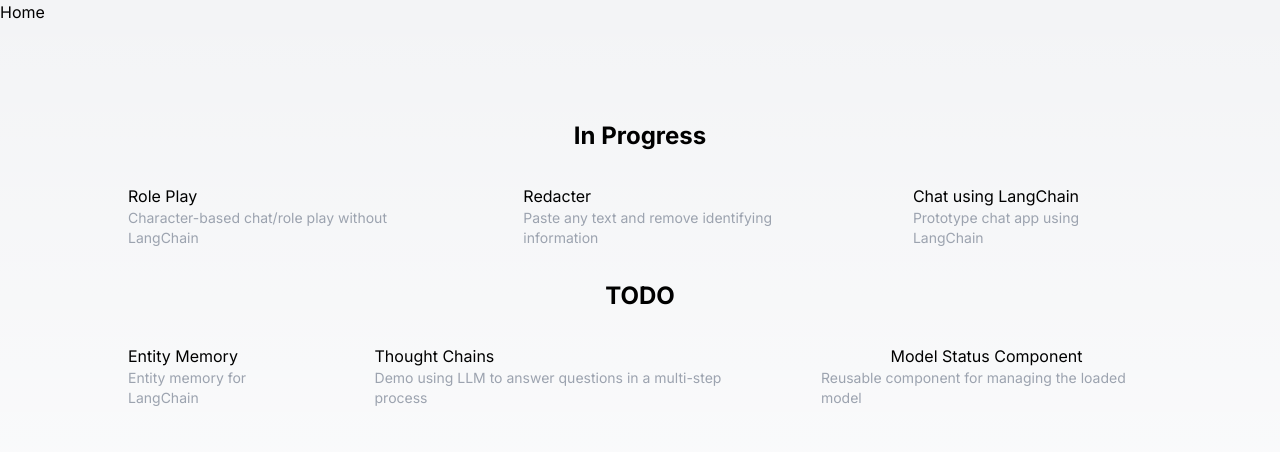
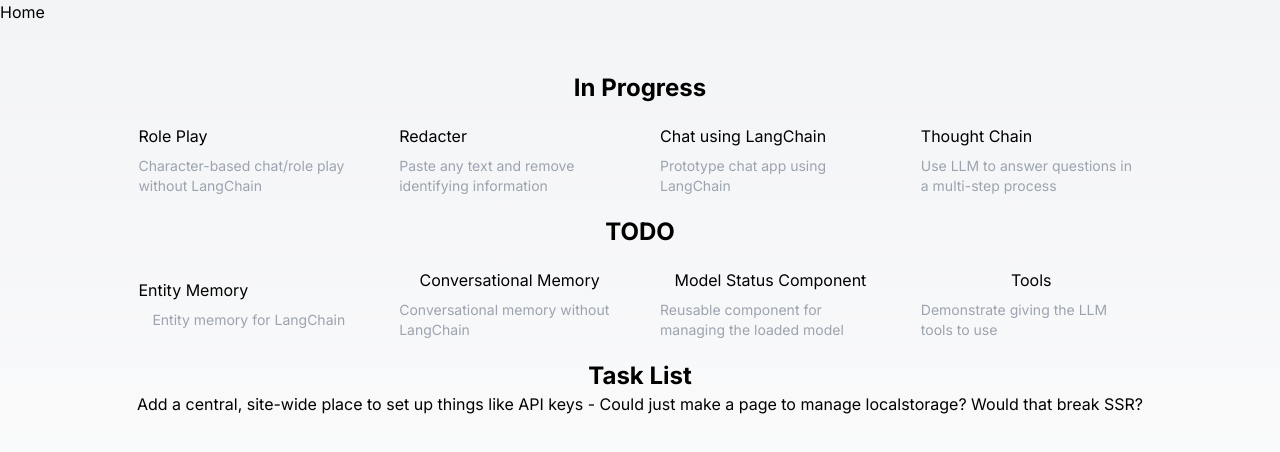
Before and after one commit to parsehex/ai-experiments, a Next.js app: page / in a window 1280 px wide. Shown: the top 452 px of the page. Built offline with nearby package versions, Linux system fonts and the light colour scheme.

Commit message:
update home page

```diff
--- a/src/app/page.tsx
+++ b/src/app/page.tsx
@@ -7,7 +7,10 @@ const Item = ({
 	description: string;
 	href?: string;
 }) => (
-	<li className="flex items-center justify-center flex-col p-8">
+	<li
+		className="flex items-center justify-center flex-col p-2 m-3 grow"
+		style={{ maxWidth: '20%', minWidth: '200px' }}
+	>
 		{href ? (
 			<a className="block w-full" href={href}>
 				{title}
@@ -15,7 +18,7 @@ const Item = ({
 		) : (
 			<span>{title}</span>
 		)}
-		<span className="text-sm text-gray-400">{description}</span>
+		<span className="text-sm text-gray-400 mt-2">{description}</span>
 	</li>
 );
 const List = ({
@@ -25,9 +28,9 @@ const List = ({
 	children: React.ReactNode;
 	title?: string;
 }) => (
-	<section className="flex flex-col items-center justify-center">
+	<section className="flex flex-col items-center justify-center w-full">
 		{title && <h2 className="text-2xl font-bold">{title}</h2>}
-		<ul className="flex flex-col items-center justify-center lg:flex-row">
+		<ul className="flex flex-row w-full flex-wrap justify-center">
 			{children}
 		</ul>
 	</section>
@@ -35,7 +38,7 @@ const List = ({
 
 export default function Home() {
 	return (
-		<main className="flex min-h-screen flex-col items-center p-24">
+		<main className="flex min-h-screen flex-col items-center p-12">
 			<List title="In Progress">
 				<Item
 					title="Role Play"
@@ -52,6 +55,12 @@ export default function Home() {
 					description="Prototype chat app using LangChain"
 					href="/chat"
 				/>
+				<Item
+					title="Thought Chain"
+					description="Use LLM to answer questions in a multi-step process"
+					href="/thought-chain"
+					// inspiration: https://old.reddit.com/r/LocalLLaMA/comments/17fmhcb/
+				/>
 			</List>
 			<List title="TODO">
 				<Item
@@ -60,10 +69,9 @@ export default function Home() {
 					href="/chat/entity-memory"
 				/>
 				<Item
-					title="Thought Chains"
-					description="Demo using LLM to answer questions in a multi-step process"
-					href="/thought-chain"
-					// inspiration: https://old.reddit.com/r/LocalLLaMA/comments/17fmhcb/
+					title="Conversational Memory"
+					description="Conversational memory without LangChain"
+					// href="/chat/conversational-memory"
 				/>
 				<Item
 					title="Model Status Component"
@@ -71,6 +79,17 @@ export default function Home() {
 					// TODO NOTES: by default if model is loaded, show as just a green dot. if model is loading, show as a yellow dot. if model is not loaded, show as a red dot. hover to reveal a menu for choosing a model to load.
 					//   make a standalone demo first, then make it a component to be added to other pages
 				/>
+				{/* After: Make library to allow using different LLMs that works across the different demos */}
+				<Item
+					title="Tools"
+					description="Demonstrate giving the LLM tools to use"
+				/>
+			</List>
+			<List title="Task List">
+				<li>
+					Add a central, site-wide place to set up things like API keys - Could
+					just make a page to manage localstorage? Would that break SSR?
+				</li>
 			</List>
 		</main>
 	);
```
